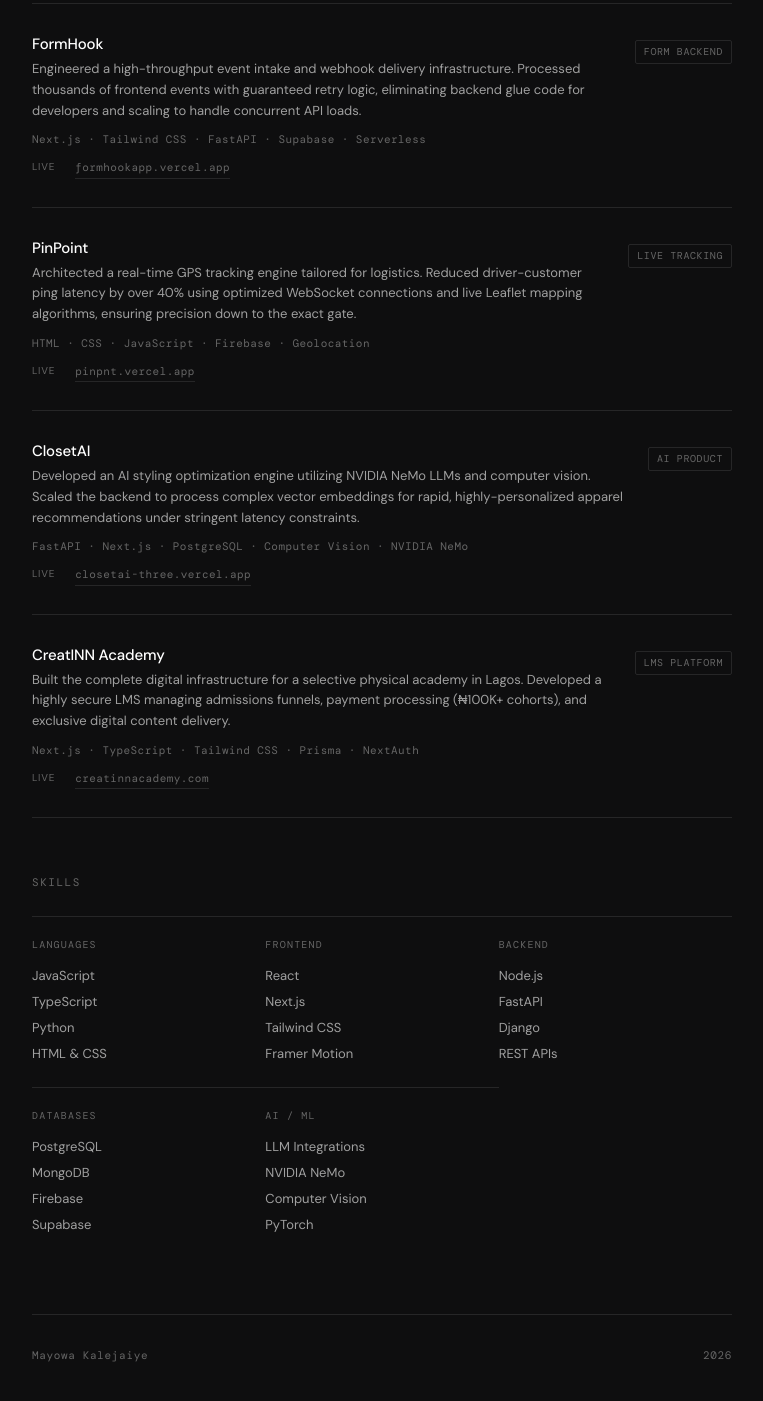
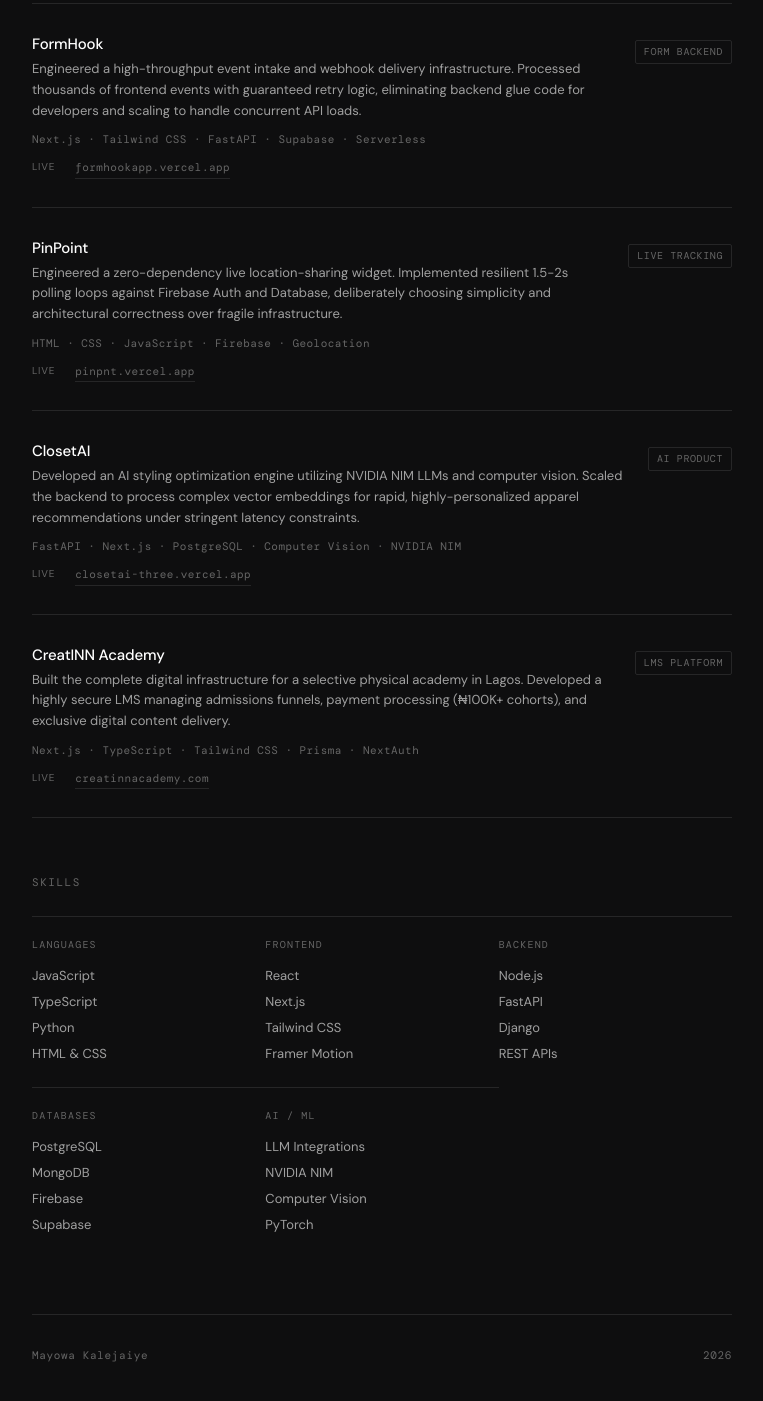
Before and after one commit to mayowa-kalejaiye/portfolio, a website: page index.html in a window 1280 px wide. Shown: the part 2131-3532 px from the top of the page, without its empty margins (258-1021 px from the left). Drawn offline with nearby package versions, Linux system fonts and the light colour scheme; a web font is replaced by a local one.

Commit message:
fix: correct NVIDIA NeMo to NVIDIA NIM

```diff
--- a/index.html
+++ b/index.html
@@ -312,7 +312,7 @@
     <div class="job">
       <div class="job-left">
         <div class="job-title">PinPoint</div>
-        <div class="job-company">Architected a real-time GPS tracking engine tailored for logistics. Reduced driver-customer ping latency by over 40% using optimized WebSocket connections and live Leaflet mapping algorithms, ensuring precision down to the exact gate.</div>
+        <div class="job-company">Engineered a zero-dependency live location-sharing widget. Implemented resilient 1.5-2s polling loops against Firebase Auth and Database, deliberately choosing simplicity and architectural correctness over fragile infrastructure.</div>
         <div class="job-skills">HTML · CSS · JavaScript · Firebase · Geolocation</div>
         <div class="job-links">
           <span class="job-link-label">Live</span><a href="https://pinpnt.vercel.app" target="_blank" class="job-link">pinpnt.vercel.app</a>
@@ -326,8 +326,8 @@
     <div class="job">
       <div class="job-left">
         <div class="job-title">ClosetAI</div>
-        <div class="job-company">Developed an AI styling optimization engine utilizing NVIDIA NeMo LLMs and computer vision. Scaled the backend to process complex vector embeddings for rapid, highly-personalized apparel recommendations under stringent latency constraints.</div>
-        <div class="job-skills">FastAPI · Next.js · PostgreSQL · Computer Vision · NVIDIA NeMo</div>
+        <div class="job-company">Developed an AI styling optimization engine utilizing NVIDIA NIM LLMs and computer vision. Scaled the backend to process complex vector embeddings for rapid, highly-personalized apparel recommendations under stringent latency constraints.</div>
+        <div class="job-skills">FastAPI · Next.js · PostgreSQL · Computer Vision · NVIDIA NIM</div>
         <div class="job-links">
           <span class="job-link-label">Live</span><a href="https://closetai-three.vercel.app/" target="_blank" class="job-link">closetai-three.vercel.app</a>
         </div>
@@ -373,7 +373,7 @@
       </div>
       <div class="skill-group">
         <div class="skill-cat">AI / ML</div>
-        <div class="skill-list">LLM Integrations<br>NVIDIA NeMo<br>Computer Vision<br>PyTorch</div>
+        <div class="skill-list">LLM Integrations<br>NVIDIA NIM<br>Computer Vision<br>PyTorch</div>
       </div>
     </div>
   </section>
```
